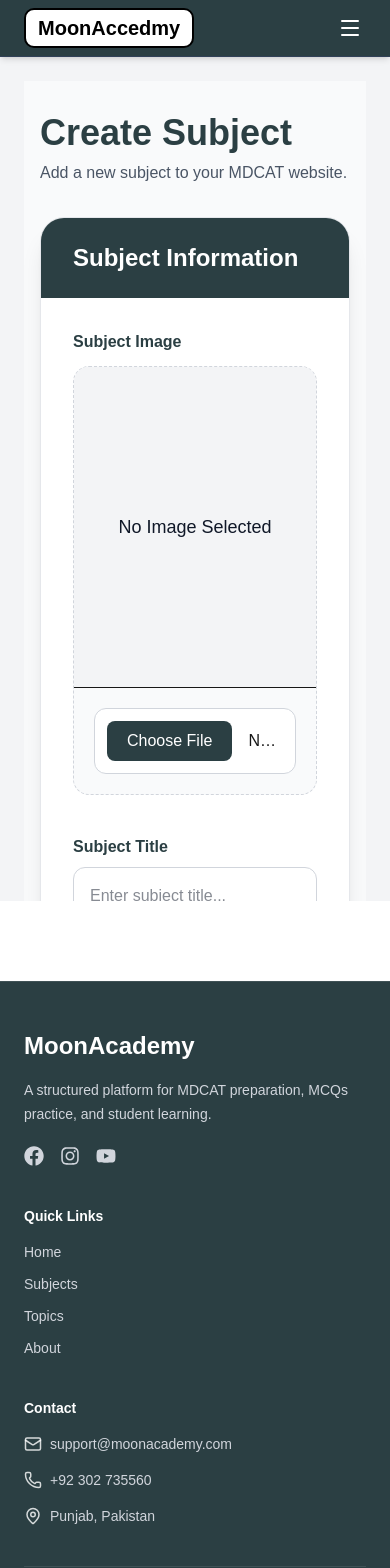
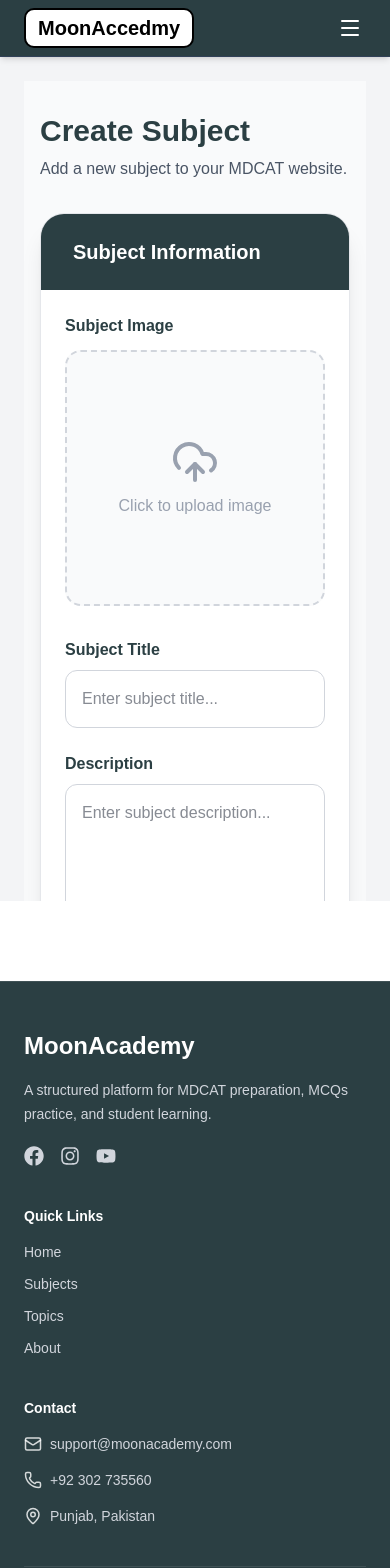
Before and after one commit to Noman-Prime/studiesforge_frontend, a Next.js app: page /admin/subject/create in a window 390 px wide. Shown: the top 1568 px of the page. Built offline with nearby package versions, Linux system fonts and the light colour scheme.

Commit message:
Admin Subject is being updated

```diff
--- a/src/app/admin/subject/create/page.js
+++ b/src/app/admin/subject/create/page.js
@@ -3,7 +3,7 @@
 import { useRef, useState } from "react";
 import axios from "axios";
 import { toast } from "sonner";
-import { Loader2 } from "lucide-react";
+import { Loader2, UploadCloud } from "lucide-react";
 
 const Create = () => {
   const fileRef = useRef(null);
@@ -42,53 +42,59 @@ const Create = () => {
         if (fileRef.current) fileRef.current.value = "";
       }
     } catch (error) {
-      toast.error(error.response?.data?.message);
+      toast.error(error.response?.data?.message || "Failed to create subject");
     } finally {
       setLoading(false);
     }
   };
 
   return (
-    <div className="w-full min-h-screen bg-gray-50 px-4 py-8">
-      <div className="mx-auto max-w-6xl">
+    <div className="min-h-screen bg-gray-50 px-4 py-8">
+      <div className="mx-auto max-w-4xl">
         <div className="mb-8">
-          <h1 className="text-4xl font-bold text-[#2B3F43]">Create Subject</h1>
+          <h1 className="text-3xl font-bold text-[#2B3F43] sm:text-4xl">Create Subject</h1>
           <p className="mt-2 text-gray-600">Add a new subject to your MDCAT website.</p>
         </div>
-        <form onSubmit={createSubject} className="w-full overflow-hidden rounded-3xl border border-gray-200 bg-white shadow-xl">
+
+        <form onSubmit={createSubject} className="overflow-hidden rounded-3xl border border-gray-200 bg-white shadow-xl">
           <div className="bg-[#2B3F43] px-8 py-6">
-            <h2 className="text-2xl font-semibold text-white">Subject Information</h2>
+            <h2 className="text-xl font-semibold text-white sm:text-2xl">Subject Information</h2>
           </div>
-          <div className="grid w-full gap-10 p-8 lg:grid-cols-2">
-            <div className="w-full">
+
+          <div className="flex flex-col gap-8 p-6 sm:p-8">
+            <div>
               <label className="mb-3 block font-semibold text-[#2B3F43]">Subject Image</label>
-              <div className="w-full overflow-hidden rounded-2xl border border-dashed border-gray-300 bg-gray-50">
-                <div className="flex h-80 w-full items-center justify-center bg-gray-100">
-                  {preview ? (
-                    <img src={preview} alt="Preview" className="h-full w-full object-cover" />
-                  ) : (
-                    <span className="text-lg text-gray-900">No Image Selected</span>
-                  )}
-                </div>
-                <div className="border-t p-5">
-                  <input ref={fileRef} type="file" name="image" accept="image/*" onChange={changeData} className="w-full rounded-xl border border-gray-300 bg-white p-3 file:mr-4 file:rounded-lg file:border-0 file:bg-[#2B3F43] file:px-5 file:py-2 file:text-white file:cursor-pointer" />
-                </div>
+              <div
+                onClick={() => fileRef.current?.click()}
+                className="relative flex h-64 w-full cursor-pointer flex-col items-center justify-center rounded-2xl border-2 border-dashed border-gray-300 bg-gray-50 transition hover:border-[#2B3F43] hover:bg-gray-100"
+              >
+                {preview ? (
+                  <img src={preview} alt="Preview" className="h-full w-full rounded-2xl object-cover" />
+                ) : (
+                  <div className="flex flex-col items-center text-gray-400">
+                    <UploadCloud size={48} className="mb-2" />
+                    <span className="font-medium">Click to upload image</span>
+                  </div>
+                )}
+                <input ref={fileRef} type="file" name="image" accept="image/*" onChange={changeData} className="hidden" />
               </div>
             </div>
-            <div className="flex w-full flex-col space-y-6">
+
+            <div className="space-y-6">
               <div>
                 <label className="mb-2 block font-semibold text-[#2B3F43]">Subject Title</label>
-                <input type="text" name="title" value={data.title} onChange={changeData} placeholder="Enter subject title..." className="w-full rounded-xl text-gray-900 border border-gray-300 p-4 outline-none transition focus:border-[#2B3F43]" />
+                <input type="text" name="title" value={data.title} onChange={changeData} placeholder="Enter subject title..." className="w-full rounded-xl border border-gray-300 p-4 text-gray-900 outline-none transition focus:border-[#2B3F43]" />
               </div>
-              <div className="flex-grow">
+              <div>
                 <label className="mb-2 block font-semibold text-[#2B3F43]">Description</label>
-                <textarea name="description" value={data.description} onChange={changeData} rows={9} placeholder="Enter subject description..." className="w-full resize-none rounded-xl text-gray-900 border border-gray-300 p-4 outline-none transition focus:border-[#2B3F43]" />
+                <textarea name="description" value={data.description} onChange={changeData} rows={6} placeholder="Enter subject description..." className="w-full resize-none rounded-xl border border-gray-300 p-4 text-gray-900 outline-none transition focus:border-[#2B3F43]" />
               </div>
-              <div className="flex justify-end pt-4">
-                <button type="submit" disabled={loading} className="flex items-center gap-2 rounded-xl bg-[#2B3F43] px-8 py-3 font-semibold text-white transition hover:opacity-90 disabled:opacity-50">
-                  {loading ? <Loader2 className="animate-spin" size={20} /> : "Create Subject"}
-                </button>
-              </div>
+            </div>
+
+            <div className="flex justify-end mt-1">
+              <button type="submit" disabled={loading} className="flex w-full items-center justify-center gap-2 rounded-xl bg-[#2B3F43] px-8 py-4 font-semibold text-white transition hover:opacity-90 disabled:opacity-50 sm:w-auto">
+                {loading ? <Loader2 className="animate-spin" size={20} /> : "Create Subject"}
+              </button>
             </div>
           </div>
         </form>
```
